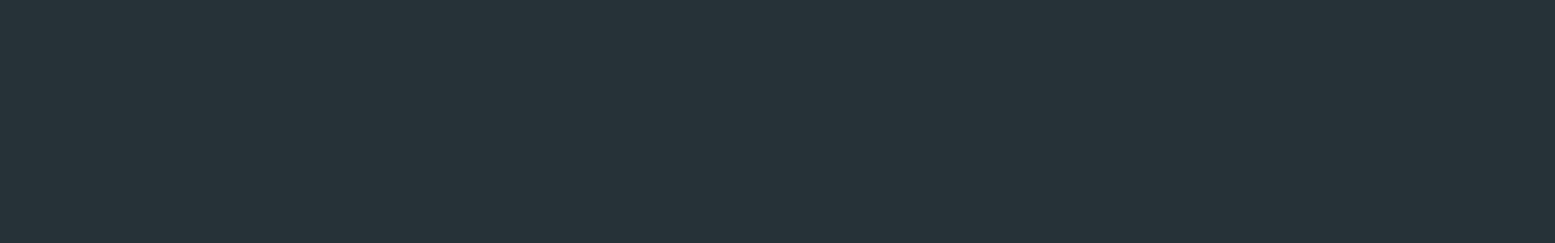
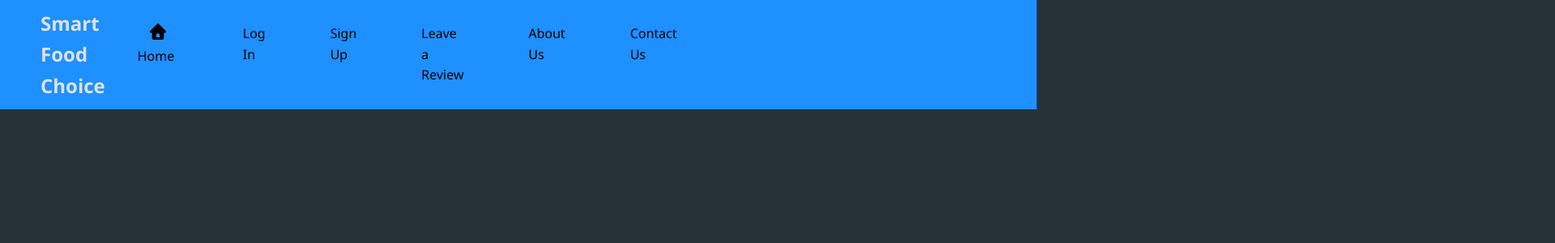
Before and after one commit to howyin/MySmartFoodChoice-React, a React (Vite) app: page /SignIn in a window 1280 px wide. Before the commit this address had no page. Shown: the top 300 px of the page at 81% size, 1920 px wide, since content can reach past the window. Built offline with nearby package versions, Linux system fonts and the light colour scheme.

Commit message:
Login in and sign up
login got some issues , blank page , pls help me see whats the issue

```diff
--- a/src/App.jsx
+++ b/src/App.jsx
@@ -4,6 +4,8 @@ import { HomePage } from './LandingPage/HomePage.jsx';
 import ReviewForm from './ReviewPage/ReviewForm.jsx';
 import AboutUs from './Pages/AboutUs.jsx';
 import ContactUs from './Pages/ContactUs.jsx';
+import HomeSignInPage from './AuthenticationPage/HomeSignInPage.jsx';
+import HomeSignUpPage from './AuthenticationPage/HomeSignUpPage.jsx';
 
 /* don't delete this import */
 import './App.css';
@@ -21,6 +23,9 @@ function App()
         <Route path = "/ReviewForm" element={<ReviewForm />} />
         <Route path = "/AboutUs" element={<AboutUs />} />
         <Route path = "/ContactUs" element={<ContactUs />} />
+        <Route path="/SignUp" element={<HomeSignUpPage />} />
+        <Route path="/SignIn" element={<HomeSignInPage />} />
+
         {/* Add more routes as needed */}
       </Routes>
     </BrowserRouter>
--- a/src/Components/Header.jsx
+++ b/src/Components/Header.jsx
@@ -21,6 +21,8 @@ function Header()
                         Home
                         </Link>
                     </li>
+                    <li><Link to="/SignIn">Log In</Link></li>
+                    <li><Link to="/SignUp">Sign Up</Link></li>
                     <li><Link to="/ReviewForm">Leave a Review</Link></li>
                     <li><Link to="/AboutUs">About Us</Link></li>
                     <li><Link to="/ContactUs">Contact Us</Link></li>
```
